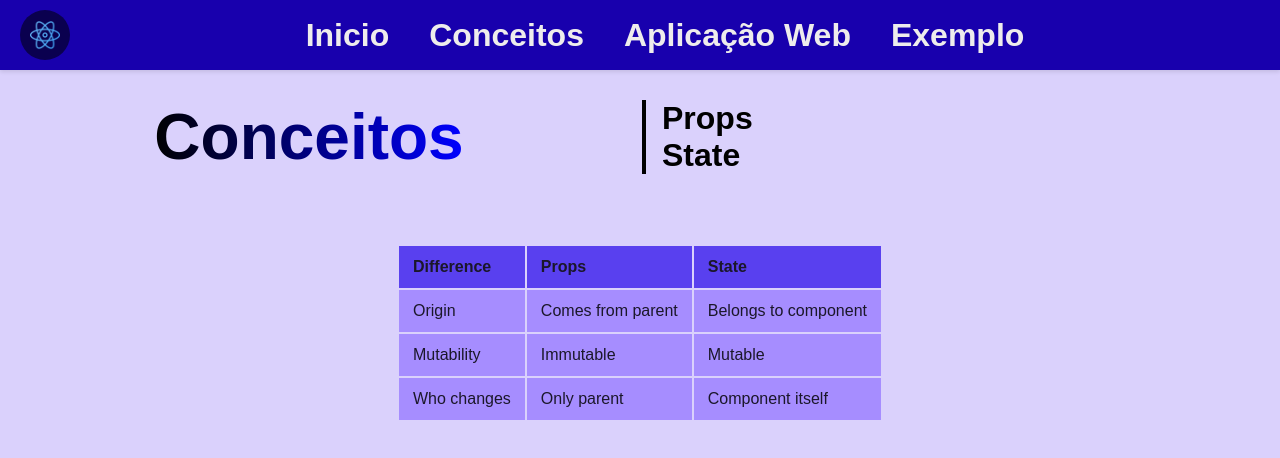
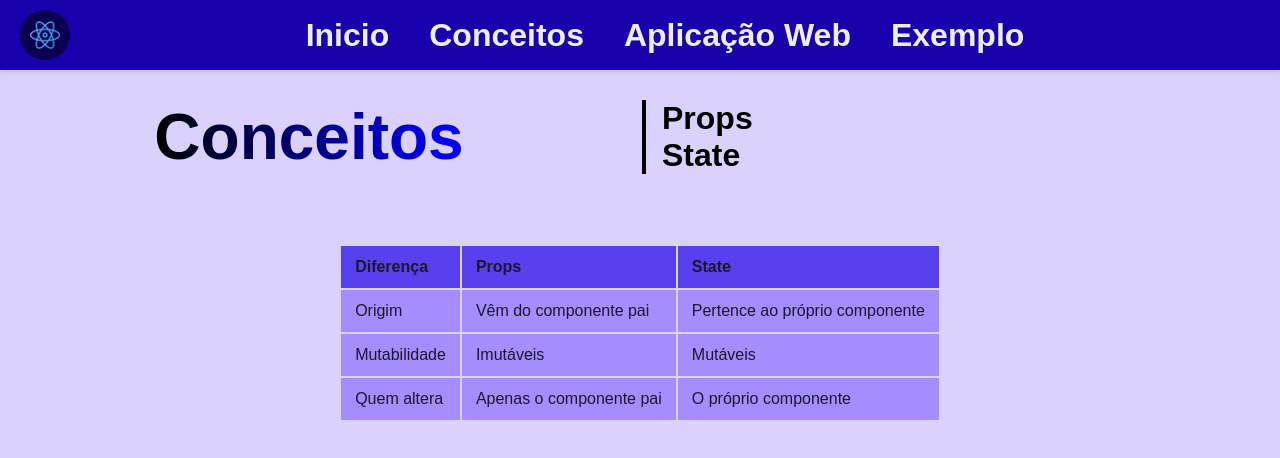
Before and after one commit to SouzaCleber98/trabalho-Prog-WEB, a React (Vite) app: page /concepts in a window 1280 px wide. Shown: the top 458 px of the page. Built offline with nearby package versions, Linux system fonts and the light colour scheme; a web font is replaced by a local one.

Commit message:
fix: correct translations and spelling in Concepts and Example pages

```diff
--- a/src/pages/Concepts.jsx
+++ b/src/pages/Concepts.jsx
@@ -18,26 +18,26 @@ export default function Concepts() {
         <table>
           <thead>
             <tr>
-              <th>Difference</th>
+              <th>Diferença</th>
               <th>Props</th>
               <th>State</th>
             </tr>
           </thead>
           <tbody>
             <tr>
-              <td>Origin</td>
-              <td>Comes from parent</td>
-              <td>Belongs to component</td>
+              <td>Origim</td>
+              <td>Vêm do componente pai</td>
+              <td>Pertence ao próprio componente</td>
             </tr>
             <tr>
-              <td>Mutability</td>
-              <td>Immutable</td>
-              <td>Mutable</td>
+              <td>Mutabilidade</td>
+              <td>Imutáveis</td>
+              <td>Mutáveis</td>
             </tr>
             <tr>
-              <td>Who changes</td>
-              <td>Only parent</td>
-              <td>Component itself</td>
+              <td>Quem altera</td>
+              <td>Apenas o componente pai</td>
+              <td>O próprio componente</td>
             </tr>
           </tbody>
         </table>
--- a/src/pages/Example.jsx
+++ b/src/pages/Example.jsx
@@ -9,7 +9,7 @@ export default function Example() {
 
   const sectionHeaderInfo = {
     mainTitle: "Exemplo",
-    subtitles: ["Exemplo Pagina", "Exemplo código"],
+    subtitles: ["Exemplo Página", "Exemplo código"],
   };
 
   const contentBlocks = [
```
